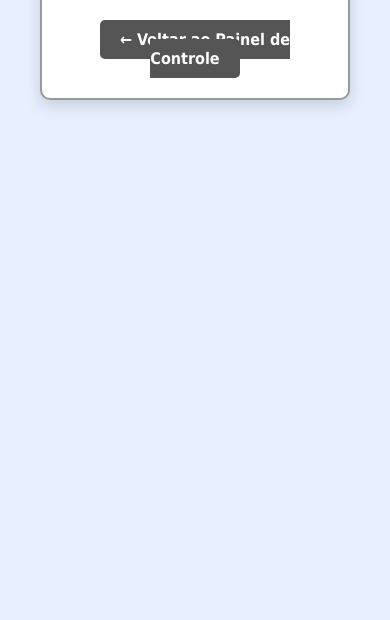
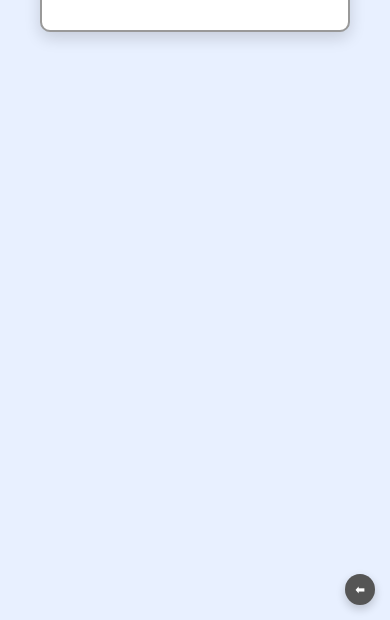
Before and after one commit to amvtec/vitordias, a Django app: page /controle/funcionarios/ in a window 390 px wide; the page is wider, and only the part inside the window is pictured. Shown: the part 224-844 px from the top of that part. Run offline with Django 5.2, Linux system fonts and the light colour scheme; a user stored in the database is signed in; data that the repository does not hold is empty.

Commit message:
Alteracoes nos settings

```diff
--- a/controle/templates/controle/listar_funcionarios.html
+++ b/controle/templates/controle/listar_funcionarios.html
@@ -59,28 +59,42 @@
             text-decoration: underline;
         }
 
-        .rodape {
-            text-align: center;
-            margin-top: 30px;
-        }
-
-        .rodape a {
-            text-decoration: none;
-            background: #555;
-            color: white;
-            padding: 10px 20px;
-            border-radius: 5px;
-            font-weight: bold;
-        }
-
         .btn-editar-horario {
             color: #e67e22;
             font-weight: bold;
-            text-decoration: none;
         }
 
         .btn-editar-horario:hover {
             text-decoration: underline;
+        }
+
+        .btn-voltar-flutuante {
+            position: fixed;
+            bottom: 25px;
+            right: 25px;
+            background-color: #555;
+            color: white;
+            padding: 10px 12px;
+            font-size: 14px;
+            border-radius: 50%;
+            text-decoration: none;
+            font-weight: bold;
+            box-shadow: 0 4px 10px rgba(0,0,0,0.2);
+            z-index: 1000;
+            transition: background-color 0.3s ease;
+        }
+
+        .btn-voltar-flutuante:hover {
+            background-color: #333;
+        }
+
+        @media (max-width: 600px) {
+            .btn-voltar-flutuante {
+                padding: 8px 10px;
+                font-size: 13px;
+                bottom: 15px;
+                right: 15px;
+            }
         }
     </style>
 </head>
@@ -97,8 +111,8 @@
                 <th>Função</th>
                 <th>Setor</th>
                 <th>Editar</th>
-                <th>Editar Horário</th> <!-- Nova coluna para editar horário -->
-                <th>Excluir</th>  <!-- Coluna para excluir -->
+                <th>Editar Horário</th>
+                <th>Excluir</th>
             </tr>
         </thead>
         <tbody>
@@ -109,23 +123,16 @@
                 <td>{{ f.funcao }}</td>
                 <td>{{ f.setor.nome }}</td>
                 <td><a href="{% url 'editar_funcionario' f.id %}">Editar</a></td>
-                <td>
-                    <!-- Botão de Editar Horário -->
-                    <a href="{% url 'editar_horario' f.id %}" class="btn-editar-horario">Editar Horário</a>
-                </td>
-                <td>
-                    <!-- Botão de Excluir -->
-                    <a href="{% url 'excluir_funcionario' f.id %}" style="color: red;">Excluir</a>
-                </td>
+                <td><a href="{% url 'editar_horario' f.id %}" class="btn-editar-horario">Editar Horário</a></td>
+                <td><a href="{% url 'excluir_funcionario' f.id %}" style="color: red;">Excluir</a></td>
             </tr>
             {% endfor %}
         </tbody>
     </table>
+</div>
 
-    <div class="rodape">
-        <a href="{% url 'painel_controle' %}">← Voltar ao Painel de Controle</a>
-    </div>
-</div>
+<!-- Botão flutuante de voltar -->
+<a href="{% url 'painel_controle' %}" class="btn-voltar-flutuante" title="Voltar">⬅</a>
 
 </body>
 </html>
```
Also changed, not shown: funcionarios/templates/funcionarios/listar_funcionarios.html (+33 -18 lines), funcionarios/templates/funcionarios/selecionar_funcionario.html (+28 -14 lines).
